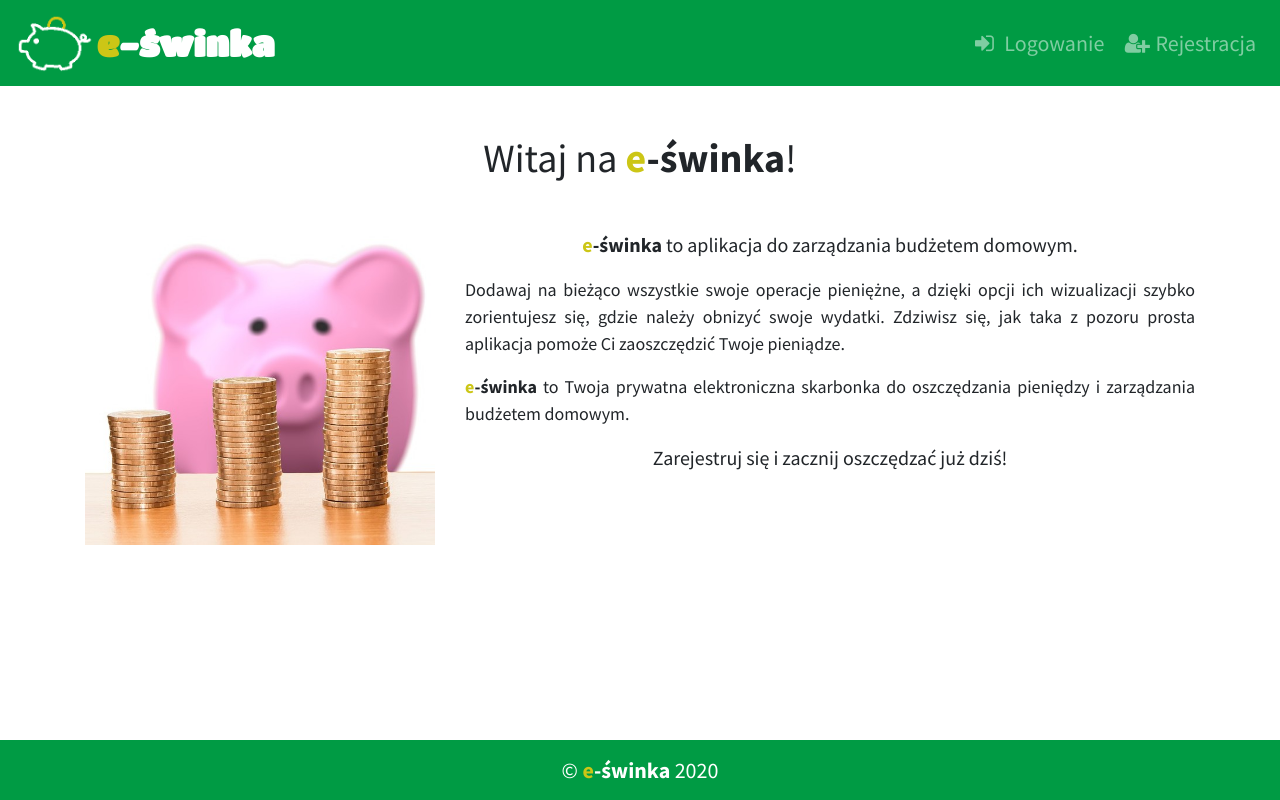
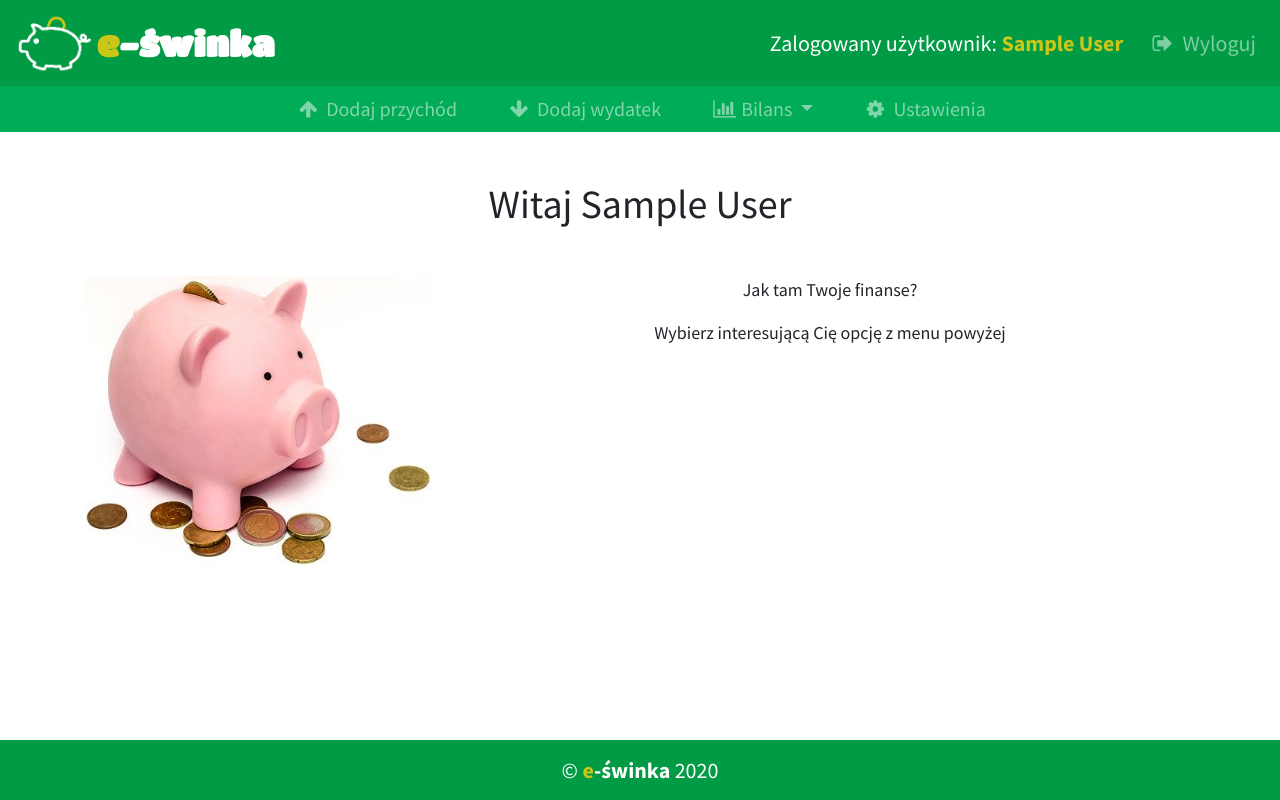
Before and after one commit to lukasz-gabka/home-budget-web-v.3, a PHP site: page /posts/index.php in a window 1280 px wide. Run offline with PHP 8.4, Linux system fonts and the light colour scheme; the visitor is signed in with stand-in values (Sample User, id 1); tables that the repository leaves empty or names only in its code hold one stand-in row (values such as "Sample post"); some libraries are stand-ins or nearby versions.

Commit message:
added login and logout funcionality

```diff
--- a/App/Config.php
+++ b/App/Config.php
@@ -38,7 +38,7 @@ class Config
      * Show or hide error messages on screen
      * @var boolean
      */
-    const SHOW_ERRORS = false;
+    const SHOW_ERRORS = true;
 
     /**
      * Secret key for hashing
--- a/App/Controllers/Signup.php
+++ b/App/Controllers/Signup.php
@@ -20,7 +20,8 @@ class Signup extends \Core\Controller
      */
     public function newAction()
     {
-        View::renderTemplate('Signup/new.html');
+        View::renderTemplate('Signup/new.html', [
+			'register_active' => 'active']);
     }
 
     /**
--- a/App/Flash.php
+++ b/App/Flash.php
@@ -27,7 +27,7 @@ class Flash
      * Warning message type
      * @var string
      */
-    const WARNING = 'warning';
+    const DANGER = 'danger';
 
     /**
      * Add a message
--- a/App/Models/User.php
+++ b/App/Models/User.php
@@ -158,20 +158,23 @@ class User extends \Core\Model
      * @param string $email email address
      * @param string $password password
      *
-     * @return mixed  The user object or false if authentication fails
+     * @return object  The user object
      */
     public static function authenticate($email, $password)
     {
         $user = static::findByEmail($email);
 
-        //if ($user) {
         if ($user && $user->is_active) {
             if (password_verify($password, $user->password_hash)) {
                 return $user;
-            }
-        }
-
-        return false;
+            } else {
+				$user->errors[] = "Nieprawidłowe hasło";
+				return $user;
+			}
+        } else {
+			$user->errors[] = "Użytkownik o takim adresie e-mail nie istnieje";
+			return $user;
+		}
     }
 
     /**
--- a/App/Views/Home/index.html
+++ b/App/Views/Home/index.html
@@ -4,6 +4,30 @@
 
 {% block body %}
 
+	{% if current_user %}
+		<main>
+			<div class="container mt-5">
+				<article>
+					<header>
+						<h1 class="text-center">Witaj {{ current_user.name }}</h1>
+					</header>
+
+					<div class="row mt-5">
+						<div class="col-md-4 mb-4 my-auto">
+							<img src="/img/piggy3.jpg" class="img-fluid" alt="piggy">
+						</div>
+
+						<div class="col-md-8">
+							<p class="text-center">Jak tam Twoje finanse?</p>
+
+							<p class="text-center">Wybierz interesującą Cię opcję z menu powyżej</p>
+						</div>
+
+					</div>
+				</article>
+			</div>
+		</main>
+	{% else %}
 		<main>
 			<div class="container mt-5">
 				<article>
@@ -30,5 +54,6 @@
 				</article>
 			</div>
 		</main>
+	{% endif %}
 
 {% endblock %}
--- a/App/Views/base.html
+++ b/App/Views/base.html
@@ -24,22 +24,82 @@
 				</a>
 			</header>
 
-			<button class="navbar-toggler" type="button" data-toggle="collapse" data-target="#menu" aria-expanded="false" aria-label="Przełącznik nawigacji">
+			<button class="navbar-toggler" type="button" data-toggle="collapse" data-target=".menu" aria-expanded="false" aria-label="Przełącznik nawigacji">
 				<span class="navbar-toggler-icon"></span>
 			</button>
 
-			<div class="collapse navbar-collapse" id="menu">
+			{% if current_user %}
+					<div class="collapse navbar-collapse menu">
 						<div class="navbar-nav ml-auto">
-					<a class="nav-item nav-link" href="/logowanie">
+							<span class="nav-item my-auto mr-3 loogedUser">Zalogowany użytkownik:
+								<span class="font-weight-bold yellow">{{ current_user.name }}</span>
+							</span>
+
+							<a class="nav-item nav-link" href="/wyloguj">
+								<i class="icon-logout"></i> Wyloguj
+							</a>
+						</div>
+					</div>
+				</nav>
+
+				<nav class="navbar navbar-dark navbar-expand-md navigation2 py-0 py-md-2">
+					<div class="collapse navbar-collapse menu">
+						<ul class="navbar-nav mx-auto">
+							<li class="nav-item mx-3">
+								<a class="nav-link" href="income.php">
+									<i class="icon-up-big"></i> Dodaj przychód
+								</a>
+							</li>
+
+							<li class="nav-item mx-3">
+								<a class="nav-link" href="expense.php">
+									<i class="icon-down-big"></i> Dodaj wydatek
+								</a>
+							</li>
+
+							<li class="nav-item mx-3 dropdown">
+								<a class="nav-link dropdown-toggle" href="balance.php" id="navbarDropdown" role="button" data-toggle="dropdown" aria-haspopup="true" aria-expanded="false">
+									<i class="icon-chart-bar"></i> Bilans
+								</a>
+
+								<div class="dropdown-menu navigation2" aria-labelledby="navbarDropdown">
+								  <a class="dropdown-item nav-link" href="balanceCurrentMonth.php">Bieżący miesiąc</a>
+								  <a class="dropdown-item nav-link" href="balancePreviousMonth.php">Poprzedni miesiąc</a>
+								  <a class="dropdown-item nav-link" href="balanceCurrentYear.php">Bieżący rok</a>
+								  <a class="dropdown-item nav-link" href="#" data-toggle="modal" data-target="#customBalance">Niestandardowy...</a>
+								</div>
+							</li>
+
+							<li class="nav-item mx-3">
+								<a class="nav-link" href="#">
+									<i class="icon-cog"></i> Ustawienia
+								</a>
+							</li>
+						</ul>
+					</div>
+				</nav>
+			{% else %}
+					<div class="collapse navbar-collapse menu">
+						<div class="navbar-nav ml-auto">
+							<a class="nav-item nav-link {{ login_active }}" href="/logowanie">
 								<i class="icon-login"></i> Logowanie
 							</a>
 
-					<a class="nav-item nav-link" href="/rejestracja">
+							<a class="nav-item nav-link {{ register_active }}" href="/rejestracja">
 								<i class="icon-user-plus"></i> Rejestracja
 							</a>
 						</div>
 					</div>
 				</nav>
+			{% endif %}
+
+		{% block navigation %}{% endblock %}
+
+		{% for message in flash_messages %}
+            <div class="alert alert-{{ message.type }} m-3 text-center">
+                {{ message.body }}
+            </div>
+        {% endfor %}
 
 		{% block body %}
         {% endblock %}
--- a/public/index.php
+++ b/public/index.php
@@ -35,7 +35,7 @@ $router = new Core\Router();
 $router->add('', ['controller' => 'Home', 'action' => 'index']);
 $router->add('logowanie', ['controller' => 'Login', 'action' => 'new']);
 $router->add('rejestracja', ['controller' => 'Signup', 'action' => 'new']);
-$router->add('logout', ['controller' => 'Login', 'action' => 'destroy']);
+$router->add('wyloguj', ['controller' => 'Login', 'action' => 'destroy']);
 $router->add('{controller}/{action}');
 $router->add('password/reset/{token:[\da-f]+}', ['controller' => 'password', 'action' => 'reset']);
 $router->add('signup/activate/{token:[\da-f]+}', ['controller' => 'Signup', 'action' => 'activate']);
```
Also changed, not shown: App/Controllers/Login.php (+8 -6 lines). Lines whose indentation alone changed are shown as unchanged.
